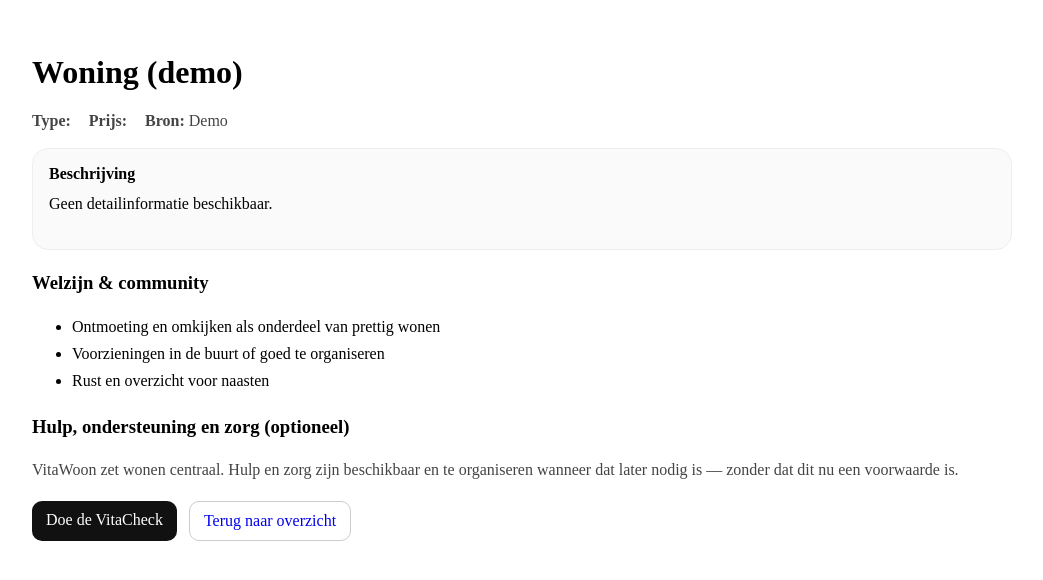
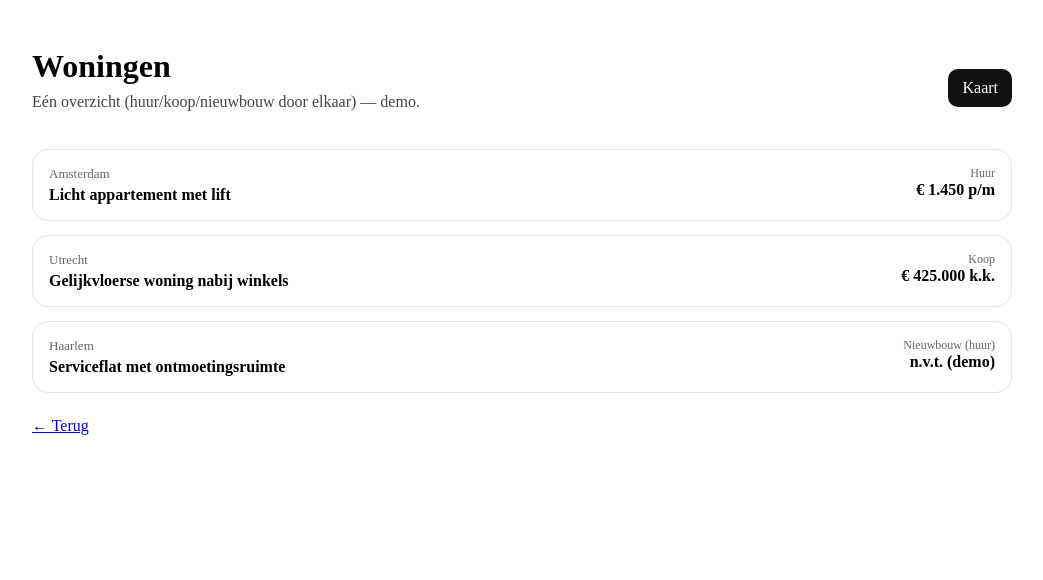
Before and after one commit to 4gcnny5cxp-dot/vitawoon-demo, a Next.js app: page /woningen in a window 1280 px wide. Shown: the top 580 px of the page, without its empty margins (118-1161 px from the left). Built offline with nearby package versions, Linux system fonts and the light colour scheme.

Commit message:
Update index.tsx

```diff
--- a/pages/woningen/index.tsx
+++ b/pages/woningen/index.tsx
@@ -1,113 +1,49 @@
-import { useRouter } from "next/router";
-
-export default function WoningDetail() {
-  const { id } = useRouter().query;
-  const key = String(id || "");
-
-  // Mini “database” in de detailpagina (demo)
-  const map: Record<string, any> = {
-    "vw-1": {
-      title: "Licht appartement met lift",
-      place: "Amsterdam",
-      label: "Huur",
-      price: "€ 1.450 p/m",
-      source: "VitaWoon demo",
-      text:
-        "Prettig wonen met lift en mogelijkheden voor ontmoeting. Hulp en ondersteuning zijn later te organiseren; zorg is optioneel."
-    },
-    "vw-2": {
-      title: "Gelijkvloerse woning nabij winkels",
-      place: "Utrecht",
-      label: "Koop",
-      price: "€ 425.000 k.k.",
-      source: "VitaWoon demo",
-      text:
-        "Gelijkvloers en comfortabel, met voorzieningen dichtbij. Wonen en welzijn centraal, met opties voor later."
-    },
-    "am-stadsveteraan": {
-      title: "De Stadsveteraan 020 (geclusterd wonen / 55+ concept)",
-      place: "Amsterdam",
-      label: "Nieuwbouw / Concept",
-      price: "n.v.t. (voorbeeld)",
-      source: "AM / Woonzorg Nederland (voorbeeld)",
-      text:
-        "Voorbeeld van een geclusterde woonvorm voor senioren met nadruk op community en samenredzaamheid."
-    },
-    "am-lets-live": {
-      title: "Let’s Live (woonconcept met optionele zorg/ondersteuning)",
-      place: "Meerdere locaties (concept)",
-      label: "Concept",
-      price: "n.v.t. (voorbeeld)",
-      source: "AM (voorbeeld)",
-      text:
-        "Voorbeeldconcept gericht op zelfstandig wonen, met ondersteuning/zorg die later kan worden ingericht."
-    },
-    "bi-bospark": {
-      title: "Bospark – levensloopbestendige huurwoningen (senioren)",
-      place: "Alphen aan den Rijn",
-      label: "Nieuwbouw (huur)",
-      price: "n.v.t. (voorbeeld)",
-      source: "Bouwinvest (voorbeeld)",
-      text:
-        "Voorbeeld van een seniorencomplex waar wonen en ontmoeten centraal staan, met flexibele inzet van ondersteuning."
-    },
-    "bi-grote-lijster": {
-      title: "Grote Lijster – particulier woonzorgproject (42 woningen)",
-      place: "Uithoorn",
-      label: "Nieuwbouw",
-      price: "n.v.t. (voorbeeld)",
-      source: "Bouwinvest Senior Living Impact Fund (voorbeeld)",
-      text:
-        "Voorbeeld van een woonzorgproject gericht op senioren met zwaardere zorgbehoefte (illustratief)."
-    }
-  };
-
-  const item = map[key] || {
-    title: "Woning (demo)",
-    place: "",
-    label: "",
-    price: "",
-    source: "Demo",
-    text: "Geen detailinformatie beschikbaar."
-  };
+export default function Woningen() {
+  const listings = [
+    { id: "vw-1", title: "Licht appartement met lift", place: "Amsterdam", label: "Huur", price: "€ 1.450 p/m" },
+    { id: "vw-2", title: "Gelijkvloerse woning nabij winkels", place: "Utrecht", label: "Koop", price: "€ 425.000 k.k." },
+    { id: "vw-3", title: "Serviceflat met ontmoetingsruimte", place: "Haarlem", label: "Nieuwbouw (huur)", price: "n.v.t. (demo)" }
+  ];
 
   return (
     <main style={{ padding: "40px", maxWidth: "980px", margin: "0 auto" }}>
-      <div style={{ fontSize: 13, color: "#666" }}>{item.place}</div>
-      <h1 style={{ marginTop: 6 }}>{item.title}</h1>
-
-      <div style={{ display: "flex", gap: 18, flexWrap: "wrap", marginTop: 10, color: "#444" }}>
-        <div><strong>Type:</strong> {item.label}</div>
-        <div><strong>Prijs:</strong> {item.price}</div>
-        <div><strong>Bron:</strong> {item.source}</div>
+      <div style={{ display: "flex", justifyContent: "space-between", alignItems: "center", gap: 12, flexWrap: "wrap" }}>
+        <div>
+          <h1 style={{ margin: 0 }}>Woningen</h1>
+          <p style={{ marginTop: 8, color: "#444" }}>
+            Eén overzicht (huur/koop/nieuwbouw door elkaar) — demo.
+          </p>
+        </div>
+        <a
+          href="/woningen/kaart"
+          style={{ padding: "10px 14px", borderRadius: 10, background: "#111", color: "#fff", textDecoration: "none" }}
+        >
+          Kaart
+        </a>
       </div>
 
-      <div style={{ marginTop: 18, border: "1px solid #eee", borderRadius: 16, padding: 16, background: "#fafafa" }}>
-        <strong>Beschrijving</strong>
-        <p style={{ marginTop: 8, lineHeight: 1.6 }}>{item.text}</p>
+      <div style={{ display: "grid", gap: 14, marginTop: 22 }}>
+        {listings.map((x) => (
+          <a
+            key={x.id}
+            href={`/woningen/${encodeURIComponent(x.id)}`}
+            style={{ border: "1px solid #e6e6e6", borderRadius: 16, padding: 16, textDecoration: "none", color: "inherit" }}
+          >
+            <div style={{ display: "flex", justifyContent: "space-between", gap: 12, flexWrap: "wrap" }}>
+              <div>
+                <div style={{ fontSize: 13, color: "#666" }}>{x.place}</div>
+                <div style={{ fontWeight: 600, marginTop: 4 }}>{x.title}</div>
+              </div>
+              <div style={{ textAlign: "right" }}>
+                <div style={{ fontSize: 12, color: "#666" }}>{x.label}</div>
+                <div style={{ fontWeight: 600 }}>{x.price}</div>
+              </div>
+            </div>
+          </a>
+        ))}
       </div>
 
-      <h3 style={{ marginTop: 22 }}>Welzijn & community</h3>
-      <ul style={{ lineHeight: 1.7 }}>
-        <li>Ontmoeting en omkijken als onderdeel van prettig wonen</li>
-        <li>Voorzieningen in de buurt of goed te organiseren</li>
-        <li>Rust en overzicht voor naasten</li>
-      </ul>
-
-      <h3 style={{ marginTop: 22 }}>Hulp, ondersteuning en zorg (optioneel)</h3>
-      <p style={{ lineHeight: 1.6, color: "#444" }}>
-        VitaWoon zet wonen centraal. Hulp en zorg zijn beschikbaar en te organiseren wanneer dat later nodig is —
-        zonder dat dit nu een voorwaarde is.
-      </p>
-
-      <div style={{ display: "flex", gap: 12, marginTop: 18, flexWrap: "wrap" }}>
-        <a href="/vitacheck" style={{ background: "#111", color: "#fff", padding: "10px 14px", borderRadius: 10, textDecoration: "none" }}>
-          Doe de VitaCheck
-        </a>
-        <a href="/woningen" style={{ border: "1px solid #ccc", padding: "10px 14px", borderRadius: 10, textDecoration: "none" }}>
-          Terug naar overzicht
-        </a>
-      </div>
+      <p style={{ marginTop: 24 }}><a href="/">← Terug</a></p>
     </main>
   );
 }
```
